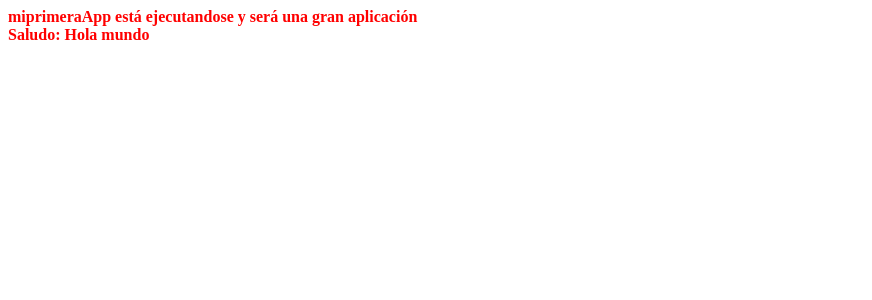
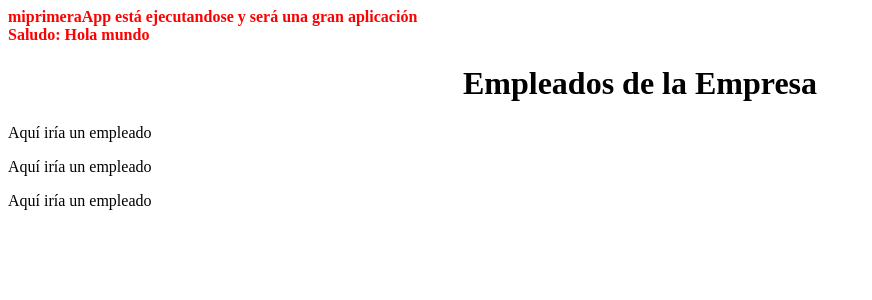
Before and after one commit to rubengarzon/Aprendiendo-Angular, an Angular app: page / in a window 1280 px wide. Shown: the top 300 px of the page, without its empty margins (0-872 px from the left). Built offline with nearby package versions, Linux system fonts and the light colour scheme.

Commit message:
Componentes

```diff
--- a/src/app/app.component.html
+++ b/src/app/app.component.html
@@ -1,3 +1,5 @@
 <span>{{ title }} está ejecutandose y será una gran aplicación</span>
 <br>
 <span>Saludo: {{saludo}}</span>
+<br>
+<app-empleados></app-empleados>
--- a/src/app/app.module.ts
+++ b/src/app/app.module.ts
@@ -2,10 +2,12 @@ import { NgModule } from '@angular/core';
 import { BrowserModule } from '@angular/platform-browser';
 
 import { AppComponent } from './app.component';
+import { EmpleadosComponent } from './empleados/empleados.component';
+import { EmpleadoComponent } from './empleado/empleado.component';
 
 @NgModule({
   declarations: [
-    AppComponent
+    AppComponent,EmpleadosComponent, EmpleadoComponent
   ],
   imports: [
     BrowserModule
--- /dev/null
+++ b/src/app/empleado/empleado.component.html
@@ -0,0 +1 @@
+<p>Aquí iría un empleado</p>
--- /dev/null
+++ b/src/app/empleado/empleado.component.ts
@@ -0,0 +1,15 @@
+import { Component, OnInit } from '@angular/core';
+
+@Component({
+  selector: 'app-empleado',
+  templateUrl: './empleado.component.html',
+  styleUrls: ['./empleado.component.sass']
+})
+export class EmpleadoComponent implements OnInit {
+
+  constructor() { }
+
+  ngOnInit(): void {
+  }
+
+}
--- /dev/null
+++ b/src/app/empleados/empleados.component.html
@@ -0,0 +1,4 @@
+<h1>Empleados de la Empresa</h1>
+<app-empleado></app-empleado>
+<app-empleado></app-empleado>
+<app-empleado></app-empleado>
--- /dev/null
+++ b/src/app/empleados/empleados.component.sass
@@ -0,0 +1,2 @@
+h1
+    text-align: center
```
Also changed, not shown: src/app/empleados/empleados.component.ts (added, +10 -0 lines), src/app/empleado/empleado.component.sass (added), 1 other file (tests, documents, lock files or other folders).
